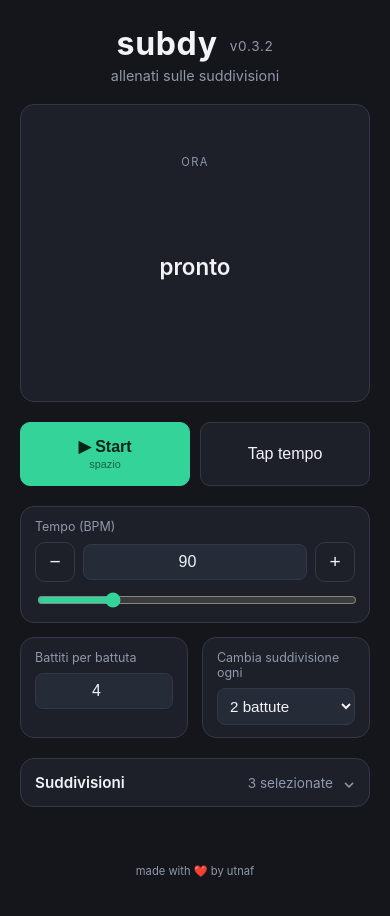
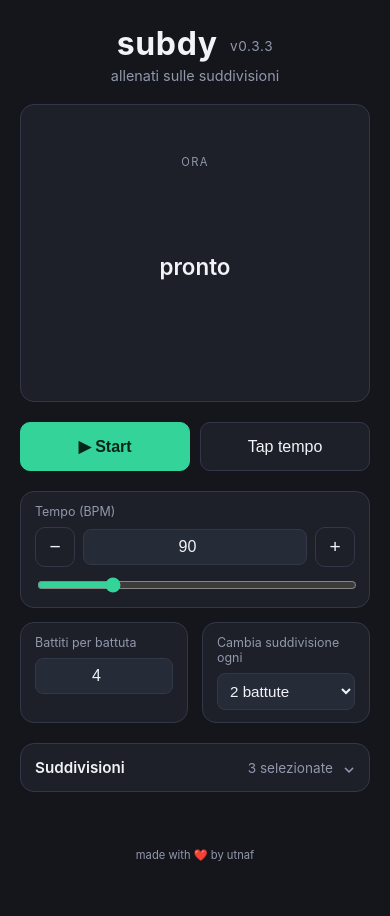
Before and after one commit to utnaf/subdy, a website: page index.html in a window 390 px wide. Drawn offline with Linux system fonts and the light colour scheme.

Commit message:
Drop the "spazio" hint from the play button
Not worth the clutter — most usage is on mobile where it doesn't
apply anyway. The space-bar shortcut itself still works, just
undocumented in the UI.

Co-Authored-By: Claude Sonnet 5 <noreply@anthropic.com>

```diff
--- a/css/style.css
+++ b/css/style.css
@@ -217,20 +217,6 @@ html, body {
   background: var(--accent);
 }
 
-#playBtn {
-  display: flex;
-  flex-direction: column;
-  align-items: center;
-  gap: 2px;
-  line-height: 1.2;
-}
-
-.btn__hint {
-  font-size: 0.68rem;
-  font-weight: 400;
-  opacity: 0.65;
-}
-
 .btn--primary.is-playing {
   background: var(--danger);
   border-color: var(--danger);
--- a/index.html
+++ b/index.html
@@ -19,7 +19,7 @@
 <div class="app">
 
   <header class="app__header">
-    <h1>subdy <span class="app__version">v0.3.2</span></h1>
+    <h1>subdy <span class="app__version">v0.3.3</span></h1>
     <p class="app__tagline">allenati sulle suddivisioni</p>
   </header>
 
@@ -42,7 +42,6 @@
   <section class="transport">
     <button id="playBtn" class="btn btn--primary" type="button">
       <span class="btn__label" id="playBtnLabel">▶ Start</span>
-      <span class="btn__hint">spazio</span>
     </button>
     <button id="tapBtn" class="btn" type="button">Tap tempo</button>
   </section>
--- a/package.json
+++ b/package.json
@@ -1,6 +1,6 @@
 {
   "name": "subdy",
-  "version": "0.3.2",
+  "version": "0.3.3",
   "private": true,
   "description": "Metronomo per allenare le suddivisioni ritmiche",
   "scripts": {
```
Also changed, not shown: 1 other file.
